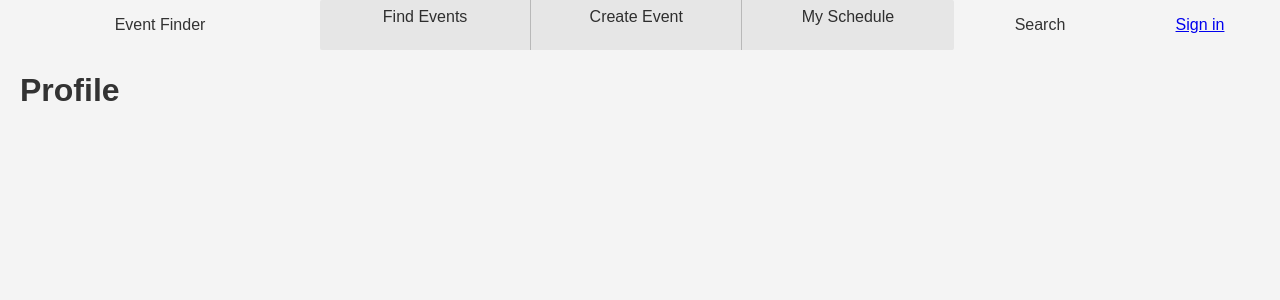
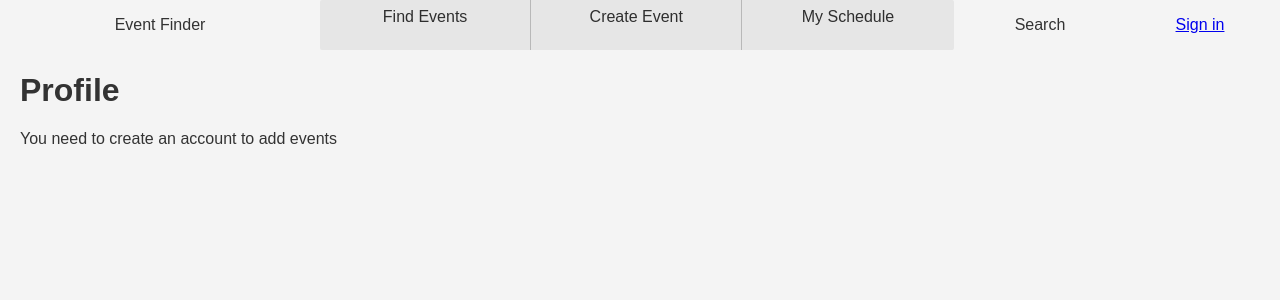
Before and after one commit to csci5117s24/project-1-html-heroes, a Flask app: page /profile in a window 1280 px wide. Shown: the top 300 px of the page. Run offline with Flask 3, Linux system fonts and the light colour scheme; some libraries are stand-ins or nearby versions.

Commit message:
fixing error with adding user to db

```diff
--- a/database.py
+++ b/database.py
@@ -80,8 +80,10 @@ def get_user_events(user_id):
         cur.execute("select * from my_events where user_id = %s", (user_id,))
         user_events = [dict(x) for x in cur.fetchall()]
         event_ids = [event['event_id'] for event in user_events]
-        cur.execute("select * from event where event_id in %s", (tuple(event_ids),))
-        return jsonify({'events': [dict(x) for x in cur.fetchall()]})
+        if not event_ids == []:
+            cur.execute("select * from event where event_id in %s", (tuple(event_ids),))
+            return jsonify({'events': [dict(x) for x in cur.fetchall()]})
+        return jsonify({'events': []})
 
 def get_user(user_id):
     with get_db_cursor() as cur:
--- a/server.py
+++ b/server.py
@@ -72,7 +72,11 @@ def event(event_id):
 
 @app.route('/profile')
 def profile():
-    return render_template('profile.html')
+    user = session.get("user")
+    my_events = []
+    if not user == None:
+        my_events = database.get_user_events(user['sub']).get_json()['events']
+    return render_template('profile.html', events=my_events)
 
 @app.route('/find_events')
 def find_events():
@@ -102,15 +106,13 @@ def login():
 @app.route("/callback", methods=["GET", "POST"])
 def callback():
     token = oauth.auth0.authorize_access_token()
-    session["user"] = token
-    print(token)
+    session["user"] = token['userinfo']
 
-    # check if user has account from the database
-    user = database.get_user(token['userinfo']['sid']).get_json()
+    user = database.get_user(token['userinfo']['sub']).get_json()
     if user['user'] == []:
         # add user to the database
         auth_info = token['userinfo']
-        database.add_user(auth_info['sid'], auth_info['name'], auth_info['email'], auth_info['picture'])
+        database.add_user(auth_info['sub'], auth_info['name'], auth_info['email'], auth_info['picture'])
     return redirect("/")
 
 @app.route("/logout")
--- a/templates/profile.html
+++ b/templates/profile.html
@@ -4,4 +4,28 @@
 
 {% block content %}
 <h1>Profile</h1>
+{% if session['user'] %}
+
+<p>Your events will appear here</p>
+
+{% for event in events %}
+    <a href="{{ url_for('event', event_id=event.event_id)}}"
+        style="color: inherit; text-decoration: none;"> <div class="card container" method="get" onclick="{{ url_for('event', event_id=event.event_id)}}">
+            <h2>{{ event.event_name }}</h2>
+            <p>{{ event.event_type }}</p>
+            <p>{{ event.event_location }}</p>
+            <p>{{ event.event_date }}</p>
+            <p>{{ event.event_description }}</p>
+            {% if event.event_image_url %}
+                <img src="{{ event.event_image_url }}" alt="Event Image" />
+            {% endif %}
+        </div>
+    </a>
+{% else %}
+    <p>No events found</p>
+{% endfor %}
+
+{% else %}
+<p>You need to create an account to add events</p>
+{% endif %}
 {% endblock %}
```
